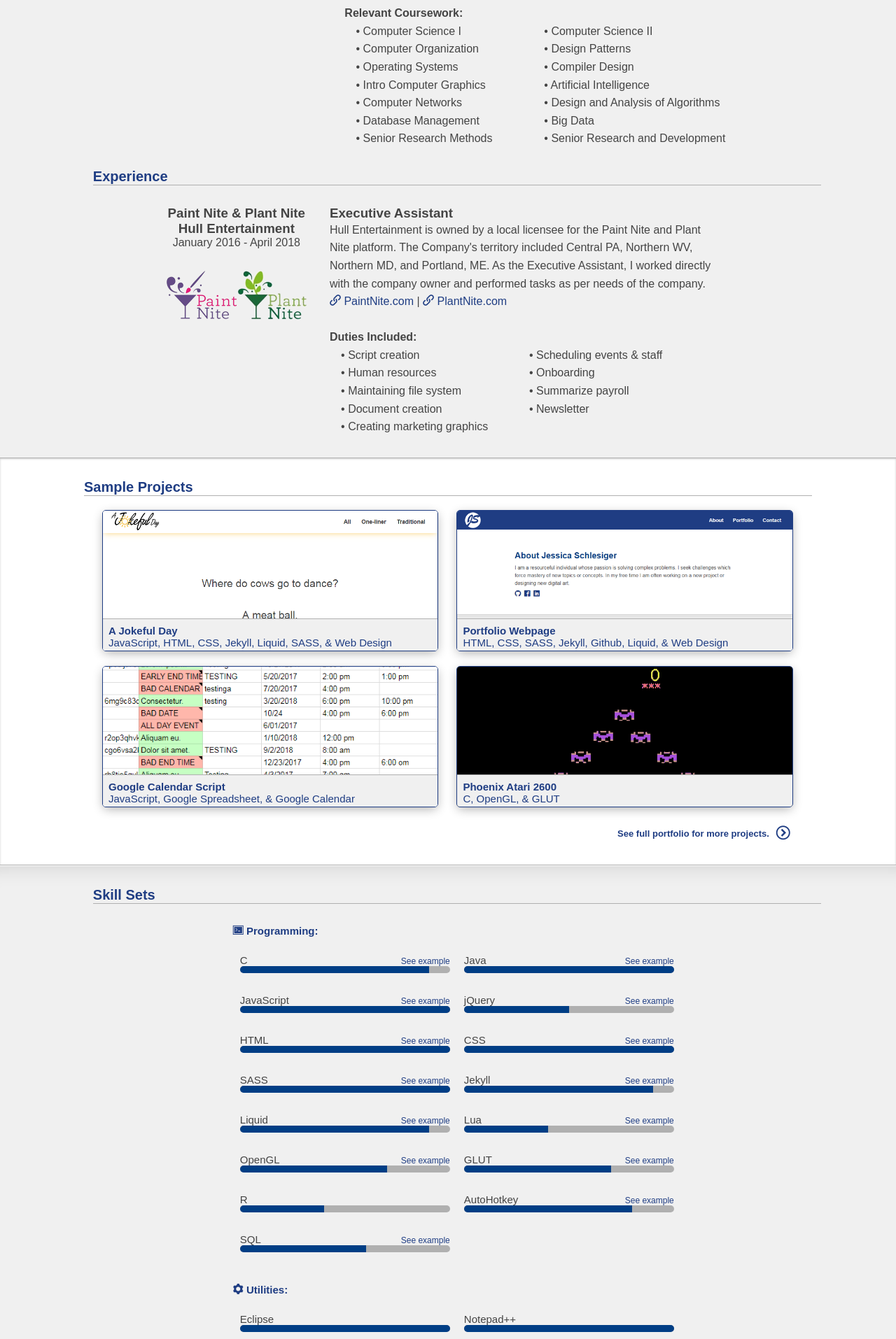
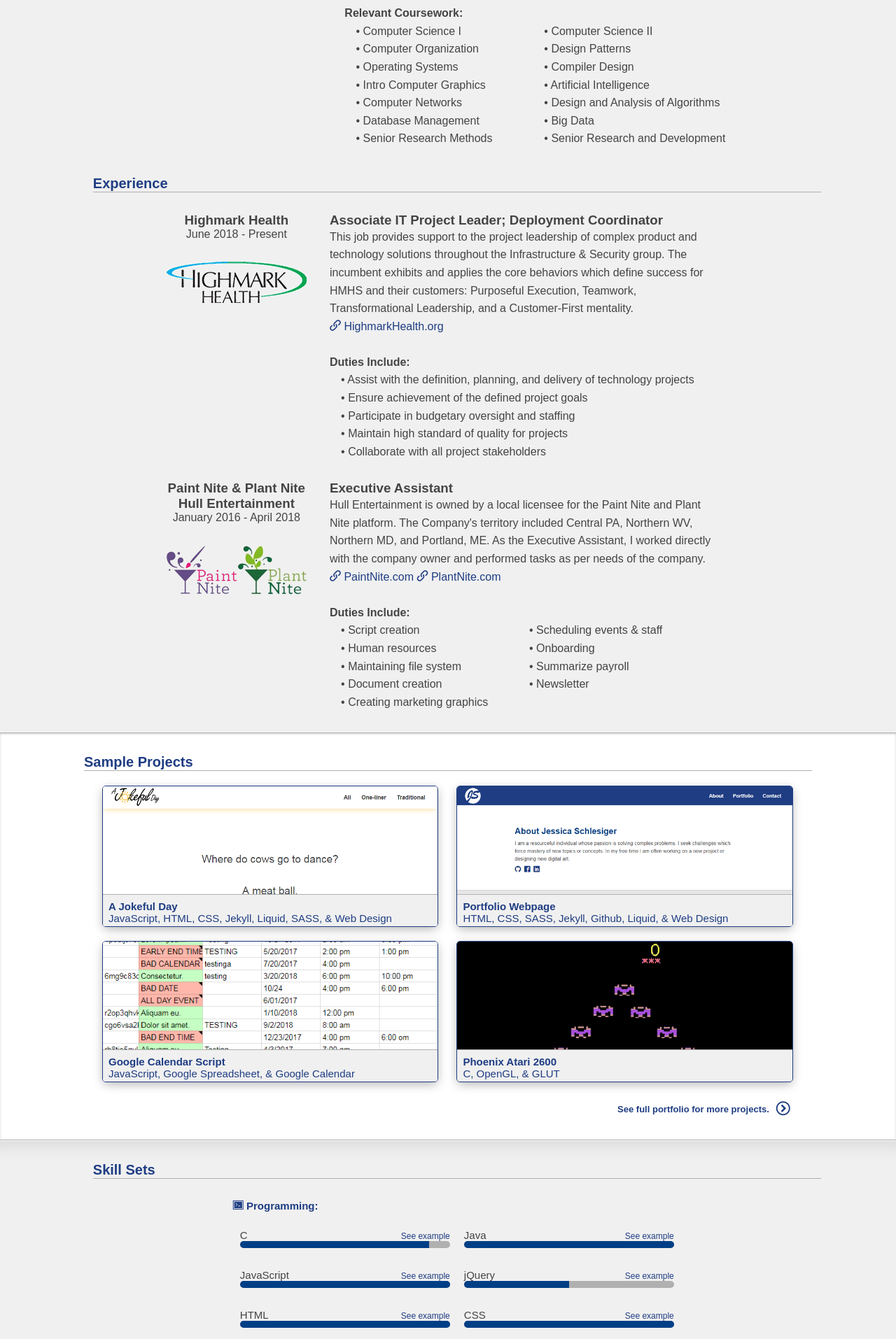
Before and after one commit to schlesigerjess/JessicaSchlesiger.github.io, a Jekyll site: the page built from index.html, in a window 1280 px wide. Shown: the part 543-2457 px from the top of the page at 70% size. Built offline with Jekyll 4.4.1, drawn with Linux system fonts in a browser that asks for light colours; nearby versions of some CDN libraries; some web fonts are replaced; some of the changed text lies outside the part shown.

Commit message:
Mass refactoring for scaleability
Removed duplicate code for experience and skill sets sections. Added new
(current) work experience.

```diff
--- a/_data/settings.yml
+++ b/_data/settings.yml
@@ -1,81 +1,150 @@
-#-------------------------------
 # General Site Settings
-
 title: Jessica Schlesiger Portfolio
 description: Jessica Schlesiger's online portfolio.
 email: Jessica.Schlesiger@gmail.com
 
+# Navigation bar
 menu:
-- {name: About, url: '/'}
-- {name: Portfolio, url: '/portfolio/'}
-- {name: Contact, url: '/contact/'}
+- name: About
+  url: /
+- name: Portfolio
+  url: /portfolio/
+- name: Contact
+  url: /contact/
+
 
 # SEO Section
-seo:
-  description: 'Online portfolio for Jessica Schlesiger.'
+seo: Online portfolio for Jessica Schlesiger.
 
 # Education
-education_courses:
-- {name: Computer Science I, id: CSC 107}
-- {name: Computer Science II, id: CSC 111}
-- {name: Computer Organization, id: CMPE 220}
-- {name: Design Patterns, id: SWE 200}
-- {name: Operating Systems, id: CMPE 320}
-- {name: Compiler Design, id: CSC 440}
-- {name: Intro Computer Graphics, id: CSC 350}
-- {name: Artificial Intelligence, id: CSC 462}
-- {name: Computer Networks, id: CSC 431}
-- {name: Design and Analysis of Algorithms, id: CSC 310}
-- {name: Database Management, id: CSC 371}
-- {name: Big Data, id: CSC 493}
-- {name: Senior Research Methods, id: CSC 498}
-- {name: Senior Research and Development, id: CSC 499}
+education:
+ - school: Shippensburg University
+   date: Fall 2014 - May 2018
+   logo: ship.png
+   title: Bachelor - Computer Science
+   description: "Shippensburg University's computer science program is ABET accredited with Java and C as the main programming languages taught. The curriculum is concentrated on team building, design patterns, and good programming habits such as test-driven development."
+   url:
+    - link: http://www.ship.edu/
+      name: Ship.edu
+   courses:
+    - Computer Science I
+    - Computer Science II
+    - Computer Organization
+    - Design Patterns
+    - Operating Systems
+    - Compiler Design
+    - Intro Computer Graphics
+    - Artificial Intelligence
+    - Computer Networks
+    - Design and Analysis of Algorithms
+    - Database Management
+    - Big Data
+    - Senior Research Methods
+    - Senior Research and Development
+
 
 
 # Experience
-hullEntertainment_duties:
-- {name: Script creation}
-- {name: Scheduling events & staff}
-- {name: Human resources}
-- {name: Onboarding}
-- {name: Maintaining file system}
-- {name: Summarize payroll}
-- {name: Document creation}
-- {name: Newsletter}
-- {name: Creating marketing graphics}
+experience:
+ - company: Highmark Health
+   date: June 2018 - Present
+   logo: HMHS.png
+   title: Associate IT Project Leader; Deployment Coordinator
+   description: "This job provides support to the project leadership of complex product and technology solutions throughout the Infrastructure & Security group. The incumbent exhibits and applies the core behaviors which define success for HMHS and their customers: Purposeful Execution, Teamwork, Transformational Leadership, and a Customer-First mentality."
+   url:
+    - link: https://www.highmarkhealth.org/hmk/index.shtml
+      name: HighmarkHealth.org
+   duties-single:
+    - Assist with the definition, planning, and delivery of technology projects
+    - Ensure achievement of the defined project goals
+    - Participate in budgetary oversight and staffing
+    - Maintain high standard of quality for projects
+    - Collaborate with all project stakeholders
+ - company: Paint Nite & Plant Nite<br>Hull Entertainment
+   date: January 2016 - April 2018
+   logo: PN.png
+   title: Executive Assistant
+   description: "Hull Entertainment is owned by a local licensee for the Paint Nite and Plant Nite platform. The Company's territory included Central PA, Northern WV, Northern MD, and Portland, ME. As the Executive Assistant, I worked directly with the company owner and performed tasks as per needs of the company."
+   url:
+    - link: https://www.paintnite.com/
+      name: PaintNite.com
+    - link: https://www.plantnite.com/
+      name: PlantNite.com
+   duties:
+    - Script creation
+    - Scheduling events & staff
+    - Human resources
+    - Onboarding
+    - Maintaining file system
+    - Summarize payroll
+    - Document creation
+    - Newsletter
+    - Creating marketing graphics
 
 # Skills
-skills_programming:
-- {tag: C, value: 90}
-- {tag: Java, value: 100}
-- {tag: JavaScript, value: 100}
-- {tag: jQuery, value: 50}
-- {tag: HTML, value: 100}
-- {tag: CSS, value: 100}
-- {tag: SASS, value: 100}
-- {tag: Jekyll, value: 90}
-- {tag: Liquid, value: 90}
-- {tag: Lua, value: 40}
-- {tag: OpenGL, value: 70}
-- {tag: GLUT, value: 70}
-- {name: R, value: 40}
-- {tag: AutoHotkey, value: 80}
-- {tag: SQL, value: 60}
-skills_design:
-- {tag: Adobe Illustrator, value: 70}
-- {tag: Adobe Photoshop, value: 90}
-- {tag: Web Design, value: 80}
-skills_utilities:
-- {name: Eclipse, value: 100}
-- {name: Notepad++, value: 100}
-- {name: Github, value: 80}
-- {name: SourceForge, value: 70}
-- {name: Word, value: 100}
-- {name: Excel, value: 100}
-- {name: UML Design, value: 100}
+skills:
+ - title: Programming
+   items:
+     - tag: C
+       value: 90
+     - tag: Java
+       value: 100
+     - tag: JavaScript
+       value: 100
+     - tag: jQuery
+       value: 50
+     - tag: HTML
+       value: 100
+     - tag: CSS
+       value: 100
+     - tag: SASS
+       value: 100
+     - tag: Jekyll
+       value: 90
+     - tag: Liquid
+       value: 90
+     - tag: Lua
+       value: 40
+     - tag: OpenGL
+       value: 70
+     - tag: GLUT
+       value: 70
+     - name: R
+       value: 40
+     - tag: AutoHotKey
+       value: 80
+     - tag: SQL
+       value: 60
+ - title: Design
+   items:
+     - tag: Adobe Illustrator
+       value: 70
+     - tag: Adobe Photoshop
+       value: 90
+     - tag: Web Design
+       value: 80
+ - title: Utilities
+   items:
+     - name: Eclipse
+       value: 100
+     - name: Notepad++
+       value: 100
+     - name: Github
+       value: 80
+     - name: SourceForge
+       value: 70
+     - name: Word
+       value: 100
+     - name: Excel
+       value: 100
+     - name: UML Design
+       value: 100
 
 # Social Section
 social:
-- {icon: 'github', link: 'https://github.com/schlesigerjess'}
-- {icon: 'linkedin', link: 'https://www.linkedin.com/in/jessicaschlesiger/'}
-- {icon: 'facebook', link: 'https://www.facebook.com/jessica.schlesiger'}
+- icon: 'github'
+  link: 'https://github.com/schlesigerjess'
+- icon: 'linkedin'
+  link: 'https://www.linkedin.com/in/jessicaschlesiger/'
+- icon: 'facebook'
+  link: 'https://www.facebook.com/jessica.schlesiger'
--- a/_includes/head.html
+++ b/_includes/head.html
@@ -1,7 +1,7 @@
 <meta charset="UTF-8"/>
 <meta name="apple-mobile-web-app-capable" content="yes"/>
 <meta name="viewport" content="width=device-width, initial-scale=1"/>
-<meta name="description" content="{{ page.description }} - {{ site.data.settings.seo.description }}"/>
+<meta name="description" content="{{ page.description }} - {{ site.data.settings.seo }}"/>
 <link rel="icon"  type="image/png"    href="{{ site.github.url }}/assets/img/logos/icon.png"/>
 <meta name="theme-color" content="{{ site.data.layout.mainAccent }}"/>
 <meta rel="author" href="{{ site.data.settings.seo.rel-author }}"/>
--- a/_includes/index/experience.html
+++ b/_includes/index/experience.html
@@ -1,47 +1,66 @@
 <div class="exp-bar">
   <div class="exp container">
 		<h1>Education</h1>
+		{% for education in site.data.settings.education %}
 			<div class="exp-lockUp">
 				<div class="exp-location">
-				<div class="exp-text"><h3>Shippensburg University</h3>Fall 2014 - May 2018</div>
-				<img class="exp-logo" src="{{ site.github.url }}/assets/img/logos/ship.png" alt="Logo-Ship">
+					<div class="exp-text"><h3>{{ education.school }}</h3>{{ education.date }}</div>
+					<img class="exp-logo" src="{{ site.github.url }}/assets/img/logos/{{ education.logo }}" alt="{{ education.logo }} logo">
 				</div>
 				<div class="exp-description">
-				<h3>Bachelor - Computer Science</h3>
-				<p>Shippensburg University's computer science program is ABET accredited with Java and C as the main programming languages taught. The curriculum is concentrated on team building, design patterns, and good programming habits such as test-driven development.</p><br>
-				<a href="http://www.ship.edu/" target="_blank" rel="noopener"><b class="icon-link"></b> Ship.edu</a>
+					<h3>{{ education.title }}</h3>
+					<p>{{ education.description }}
+					</p><br>
+					{% for url in education.url %}
+						<a href="{{ url.link }}" target="_blank" rel="noopener"><b class="icon-link"></b> {{ url.name }} </a>
+					{% endfor %}
+
 					<br><br><b>Relevant Coursework:</b>
-
 					<div class="exp-listWrap">
-				{% for unit in site.data.settings.education_courses %}
+					{% for item in education.courses %}
 						<div class="exp-listUnit">
-					• {{ unit.name }}
+						• {{ item }}
 						</div>
 						{% endfor %}
 					</div>
 				</div>
 			</div>
+		{% endfor %}
+
 		<h1>Experience</h1>
+		{% for experience in site.data.settings.experience %}
 			<div class="exp-lockUp">
 				<div class="exp-location">
-				<div class="exp-text"><h3>Paint Nite & Plant Nite<br>Hull Entertainment</h3>January 2016 - April 2018</div>
-				<img class="exp-logo" src="{{ site.github.url }}/assets/img/logos/PN.png" alt="Logo-PN">
+					<div class="exp-text"><h3>{{ experience.company }}</h3>{{ experience.date }}</div>
+					<img class="exp-logo" src="{{ site.github.url }}/assets/img/logos/{{ experience.logo }}" alt="{{ experience.logo }} logo">
 				</div>
 				<div class="exp-description">
-				<h3>Executive Assistant</h3>
-				<p>Hull Entertainment is owned by a local licensee for the Paint Nite and Plant Nite platform. The Company's territory included Central PA, Northern WV, Northern MD, and Portland, ME. As the Executive Assistant, I worked directly with the company owner and performed tasks as per needs of the company.
-				</p><br><a href="https://www.paintnite.com/" target="_blank" rel="noopener"><b class="icon-link"></b> PaintNite.com</a> |
-				<a href="https://www.plantnite.com/" target="_blank" rel="noopener"><b class="icon-link"></b> PlantNite.com</a>
-				<br><br><b>Duties Included:</b>
+					<h3>{{ experience.title }}</h3>
+					<p>{{ experience.description }}
+					</p><br>
+					{% for url in experience.url %}
+						<a href="{{ url.link }}" target="_blank" rel="noopener"><b class="icon-link"></b> {{ url.name }} </a>
+					{% endfor %}
+
+					<br><br><b>Duties Include:</b>
 
 					<div class="exp-listWrap">
-				{% for unit in site.data.settings.hullEntertainment_duties %}
+					{% if experience.duties-single %}
+						{% for item in experience.duties-single %}
+							<div class="exp-listUnit-single">
+							• {{ item }}
+							</div>
+						{% endfor %}
+					{% else %}
+						{% for item in experience.duties %}
 							<div class="exp-listUnit">
-					• {{ unit.name }}
+							• {{ item }}
+							</div>
+						{% endfor %}
+					{% endif %}
+					</div>
+				</div>
 			</div>
 		{% endfor %}
     </div>
 </div>
-		</div>
-    </div>
-</div>
--- a/_includes/index/skillUnit.html
+++ /dev/null
@@ -1,15 +0,0 @@
-<div class="skill-unit">
-	<div class="skill-label">
-	{% if skill.tag != %}
-		{{ skill.tag }}
-		<div class="example">
-			<a href="/tag/{{ skill.tag | slugify }}">See example</a>
-		</div>
-	{% else %}
-		{{ skill.name }}
-		{% endif %}
-	</div>
-	<div class="skill-item">
-		<div class="skill-icons value-{{ skill.value }}"></div>
-	</div>
-</div>
--- a/_includes/index/skills.html
+++ b/_includes/index/skills.html
@@ -1,24 +1,27 @@
 <div class="skills-bar">
 	<div class="skills container">
 		<h1>Skill Sets</h1>
-			<h2><b class="icon-programming"></b> Programming:</h2>
+		{% for skills in site.data.settings.skills %}
+			<h2><b class="icon-{{ skills.title | slugify }}"></b> {{ skills.title }}:</h2>
 			<div class="skill-lockup">
-				{% for skill in site.data.settings.skills_programming %}
-					{% include index/skillUnit.html %}
+				{% for item in skills.items %}
+					<div class="skill-unit">
+						<div class="skill-label">
+						{% if item.tag != %}
+							{{ item.tag }}
+							<div class="example">
+								<a href="/tag/{{ item.tag | slugify }}">See example</a>
+							</div>
+						{% else %}
+							{{ item.name }}
+							{% endif %}
+						</div>
+						<div class="skill-item">
+							<div class="skill-icons value-{{ item.value }}"></div>
+						</div>
+					</div>
 				{% endfor %}
 			</div>
-			<h2><b class="icon-utilities"></b> Utilities:</h2>
-			<div class="skill-lockup">
-				{% for skill in site.data.settings.skills_utilities %}
-					{% include index/skillUnit.html %}
-				{% endfor %}
-			</div>
-			<h2><b class="icon-design"></b> Design:</h2>
-			<div class="skill-lockup">
-				{% for skill in site.data.settings.skills_design %}
-					{% include index/skillUnit.html %}
-				{% endfor %}
-			</div>
-		</div>
+		{% endfor %}
 	</div>
 </div>
--- a/assets/css/3-sections/index/_experience.sass
+++ b/assets/css/3-sections/index/_experience.sass
@@ -1,6 +1,6 @@
 .exp-bar
 	@include grayBoxShade
-	padding-bottom: 30px
+	padding-bottom: 20px
 	+clearfix
 .exp
 	padding-left: 2%
@@ -10,6 +10,7 @@
 		text-decoration: none
 .exp-lockUp
 	margin: 0 auto
+	padding-bottom: 10px
 	+clearfix
 .exp-description, .exp-location
 	+clearfix
@@ -25,7 +26,7 @@
 	padding-left: 10px
 	text-indent: -10px
 	+clearfix
-.exp-listUnit
+.exp-listUnit, .exp-listUnit-single
 	display: block
 	margin-left: 3%
 	line-height: 1.6em
```
Also changed, not shown: assets/img/logos/HMHS.png (added). Lines whose indentation alone changed are shown as unchanged.
